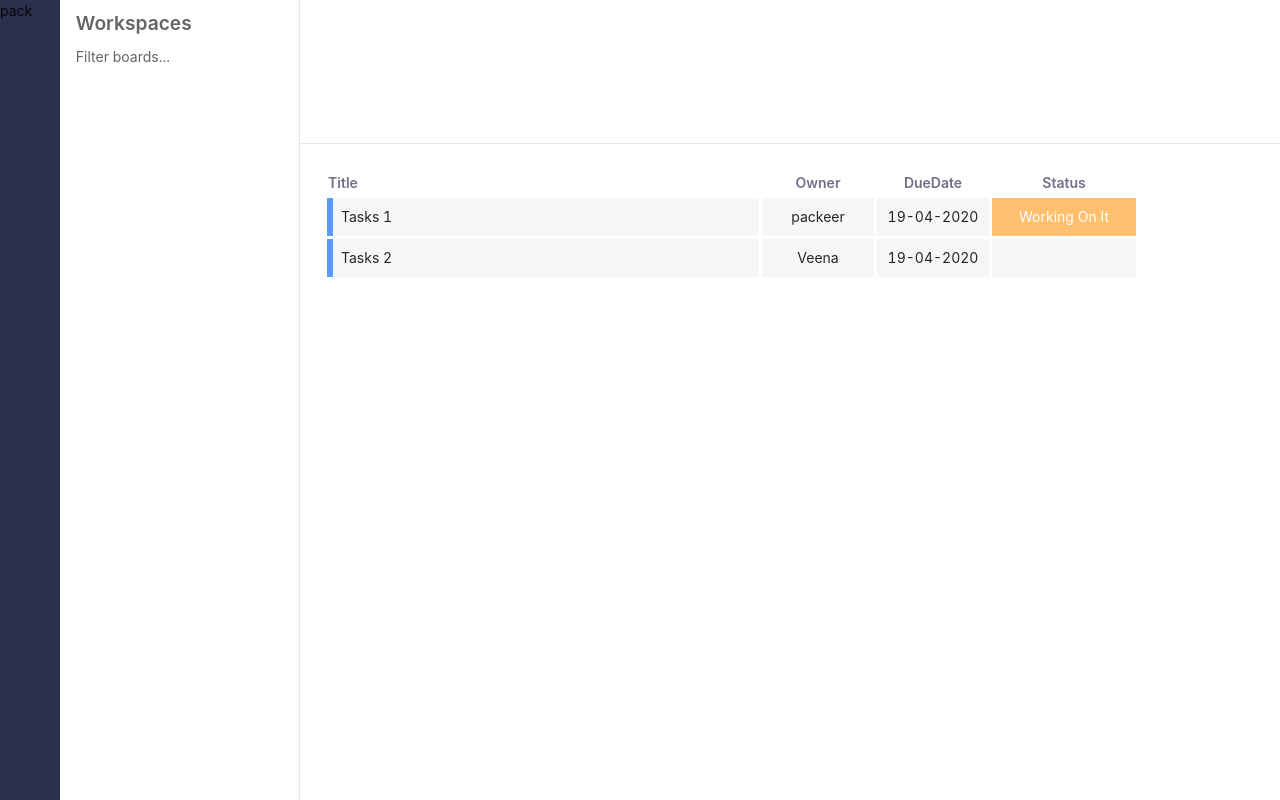
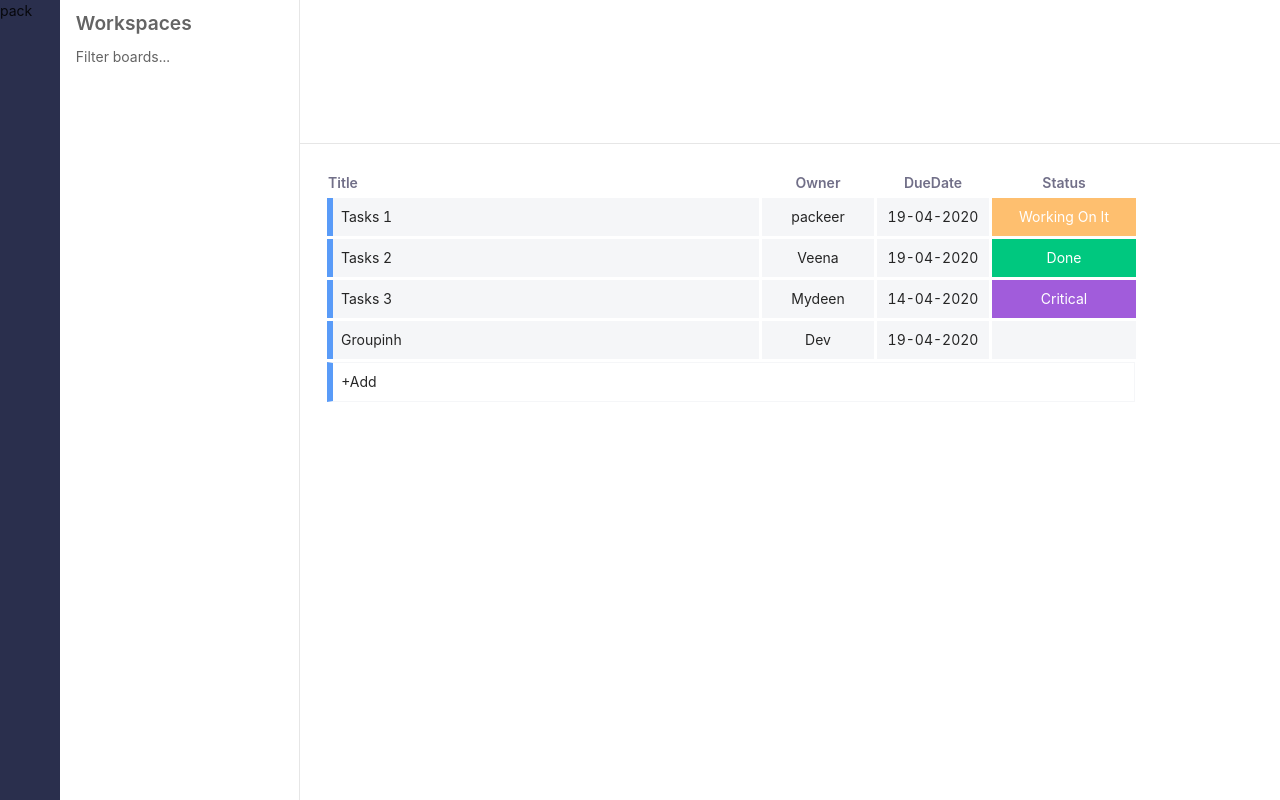
Before and after one commit to PackeerMydeen/Todo, a React (Create React App) app: page / in a window 1280 px wide. Built offline with nearby package versions, Linux system fonts and the light colour scheme.

Commit message:
add todo

```diff
--- a/src/index.js
+++ b/src/index.js
@@ -5,12 +5,7 @@ import App from "./App";
 import * as serviceWorker from "./serviceWorker";
 import "antd/dist/antd.css";
 
-ReactDOM.render(
-  <React.StrictMode>
-    <App />
-  </React.StrictMode>,
-  document.getElementById("root")
-);
+ReactDOM.render(<App />, document.getElementById("root"));
 
 // If you want your app to work offline and load faster, you can change
 // unregister() to register() below. Note this comes with some pitfalls.
--- /dev/null
+++ b/src/modules/AddTodo/index.js
@@ -0,0 +1,69 @@
+import React, { useState, useMemo } from "react";
+import { Input, Button } from "antd";
+import "./index.scss";
+
+export default function AddTodo({ columns, addTodo }) {
+  const [add, setadd] = useState({});
+  const [isShow, setShow] = useState(false);
+
+  const validate = useMemo(() => {
+    if (add.Title && add.Title !== "") return false;
+    return true;
+  }, [add.Title]);
+
+  return (
+    <div className="add-todo-wrapper">
+      {isShow ? (
+        <div className="add-inputs">
+          {columns.map((el) => (
+            <div
+              key={el}
+              className={
+                el === "Status" ? `statuscol add-input-box` : `add-input-box`
+              }
+            >
+              <Input
+                placeholder={`Enter ${el}`}
+                name={el}
+                value={add[el]}
+                onChange={(e) =>
+                  setadd({
+                    ...add,
+                    [e.target.name]: e.target.value,
+                  })
+                }
+              />
+            </div>
+          ))}
+          <Button
+            type="primary"
+            shape="round"
+            disabled={validate}
+            onClick={() => {
+              addTodo(add);
+              setadd({});
+              setShow(false);
+            }}
+          >
+            Add
+          </Button>
+          <Button
+            type="danger"
+            shape="round"
+            style={{ marginLeft: "0.5rem" }}
+            onClick={() => {
+              setShow(false);
+              setadd({});
+            }}
+          >
+            Cancel
+          </Button>
+        </div>
+      ) : (
+        <div className="add-box" onClick={() => setShow((prev) => !prev)}>
+          +Add
+        </div>
+      )}
+    </div>
+  );
+}
--- /dev/null
+++ b/src/modules/AddTodo/index.scss
@@ -0,0 +1,42 @@
+.add-todo-wrapper {
+  display: flex;
+  flex-direction: column;
+  margin-left: 0.2rem;
+
+  .add-box {
+    font-size: 14px;
+    vertical-align: center;
+    padding: 20px;
+    padding: 8px;
+    width: 7rem;
+    background-color: #ffffff;
+    border: 1px solid #f5f6f8;
+    border-left: 6px solid #599bf8;
+    width: 50.5rem;
+    cursor: pointer;
+  }
+  .add-inputs {
+    display: flex;
+    align-items: center;
+    .add-input-box {
+      font-size: 14px;
+      vertical-align: center;
+      padding: 20px;
+      padding: 8px;
+      background-color: #ffffff;
+      border: 1px solid #f5f6f8;
+      padding: 8px;
+      width: 7rem;
+      margin-right: 0.2rem;
+    }
+    .add-input-box:first-child {
+      width: 27rem;
+      text-align: left;
+      border-left: 6px solid #599bf8;
+    }
+    .statuscol {
+      width: 9rem;
+      color: white;
+    }
+  }
+}
--- a/src/modules/Main/index.js
+++ b/src/modules/Main/index.js
@@ -22,6 +22,18 @@ let todos = {
         {
           Title: "Tasks 2",
           Owner: "Veena",
+          Status: 3,
+          DueDate: "19-04-2020",
+        },
+        {
+          Title: "Tasks 3",
+          Owner: "Mydeen",
+          DueDate: "14-04-2020",
+          Status: 2,
+        },
+        {
+          Title: "Groupinh",
+          Owner: "Dev",
           DueDate: "19-04-2020",
         },
       ],
@@ -42,6 +54,11 @@ function Main() {
     temptodo[key[0]][key[1]].data[key[2]].Status = status.id;
     setTodo(temptodo);
   };
+  const addTodo = (el) => {
+    const temptodo = { ...todoData };
+    temptodo.WebDesign[0].data.push(el);
+    setTodo(temptodo);
+  };
   return (
     <Layout className="main-wrapper">
       <SideNav collapsed={collapsed} toggle={toggle} />
@@ -57,6 +74,7 @@ function Main() {
             todoData={todoData}
             setTodo={(e) => setTodo(e)}
             updateStatus={updateStatus}
+            addTodo={addTodo}
           />
         </Content>
       </Layout>
--- a/src/modules/TodoList/index.js
+++ b/src/modules/TodoList/index.js
@@ -3,6 +3,7 @@ import "./index.scss";
 import { Popover } from "antd";
 import StatusCard from "../StatusCard";
 import * as utils from "../../utils";
+import AddTodo from "../AddTodo";
 
 let columns = ["Title", "Owner", "DueDate", "Status"];
 
@@ -81,7 +82,7 @@ export default function TodoList(props) {
                 {rows[item].map((todos, i) =>
                   todos.data.map((data, index) => {
                     console.log(utils.getStatus(data.Status));
-                    let getStatus = utils.getStatus(data.Status);
+                    let getStatus = utils.getStatus(Number(data.Status));
                     return (
                       <tr
                         key={index + `${cols}`}
@@ -91,7 +92,7 @@ export default function TodoList(props) {
                         onDrop={handleRowOnDrop}
                         onDragOver={handleDragOver}
                       >
-                        {cols.map((col) => (
+                        {cols.map((col, colIndex) => (
                           <Popover
                             visible={
                               col === "Status" &&
@@ -146,6 +147,7 @@ export default function TodoList(props) {
           })}
         </tbody>
       </table>
+      <AddTodo columns={columns} addTodo={(e) => props.addTodo(e)} />
     </div>
   );
 }
--- a/src/modules/TodoList/index.scss
+++ b/src/modules/TodoList/index.scss
@@ -8,7 +8,6 @@
     font-size: 14px;
     text-align: center;
     vertical-align: center;
-    padding: 20px;
     padding: 8px;
     width: 7rem;
     background-color: #f5f6f8;
--- a/src/utils/index.js
+++ b/src/utils/index.js
@@ -19,6 +19,11 @@ export const Status = [
     name: "Stuck",
     color: "#e3445a",
   },
+  {
+    id: 5,
+    name: "Review",
+    color: "#599bf8",
+  },
 ];
 
 export const getStatus = (id) => {
```
